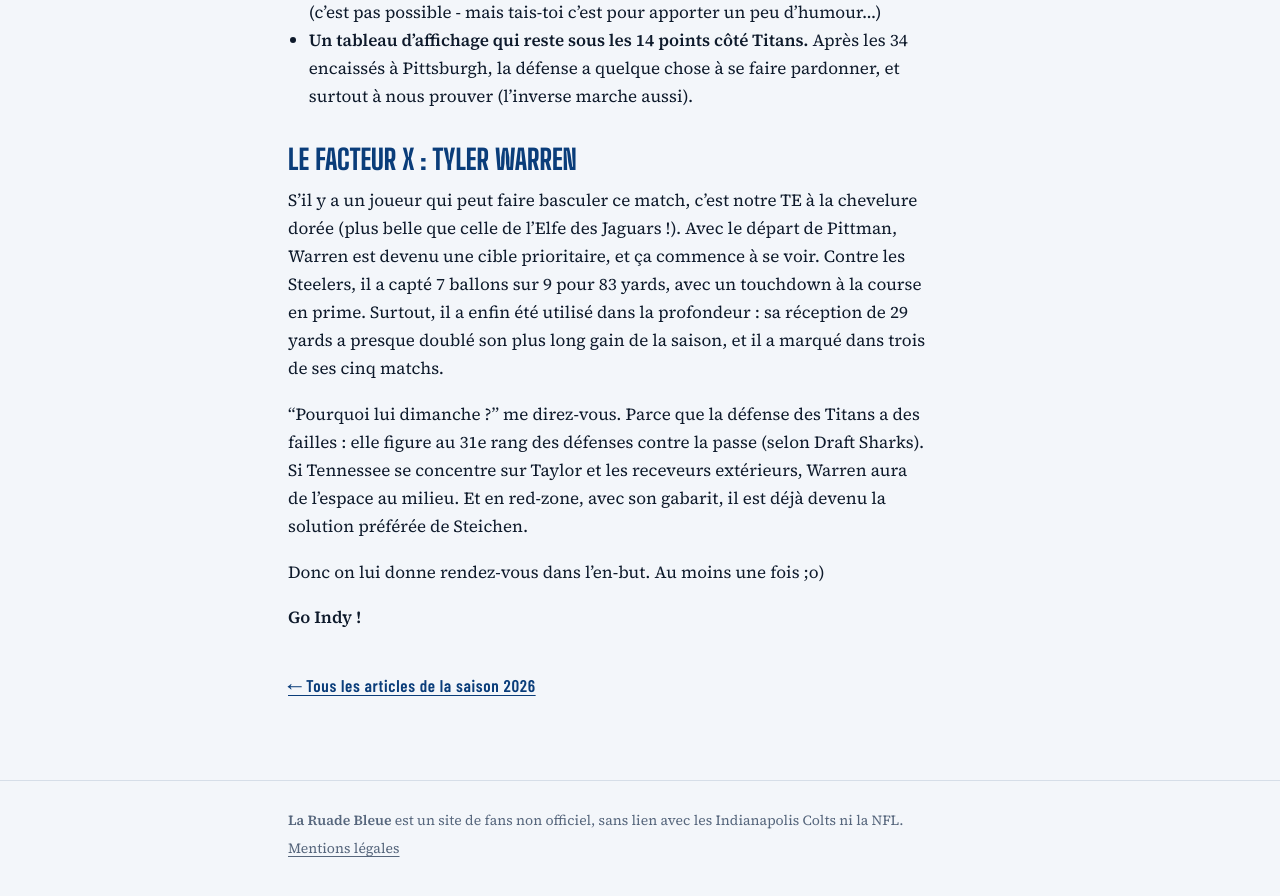
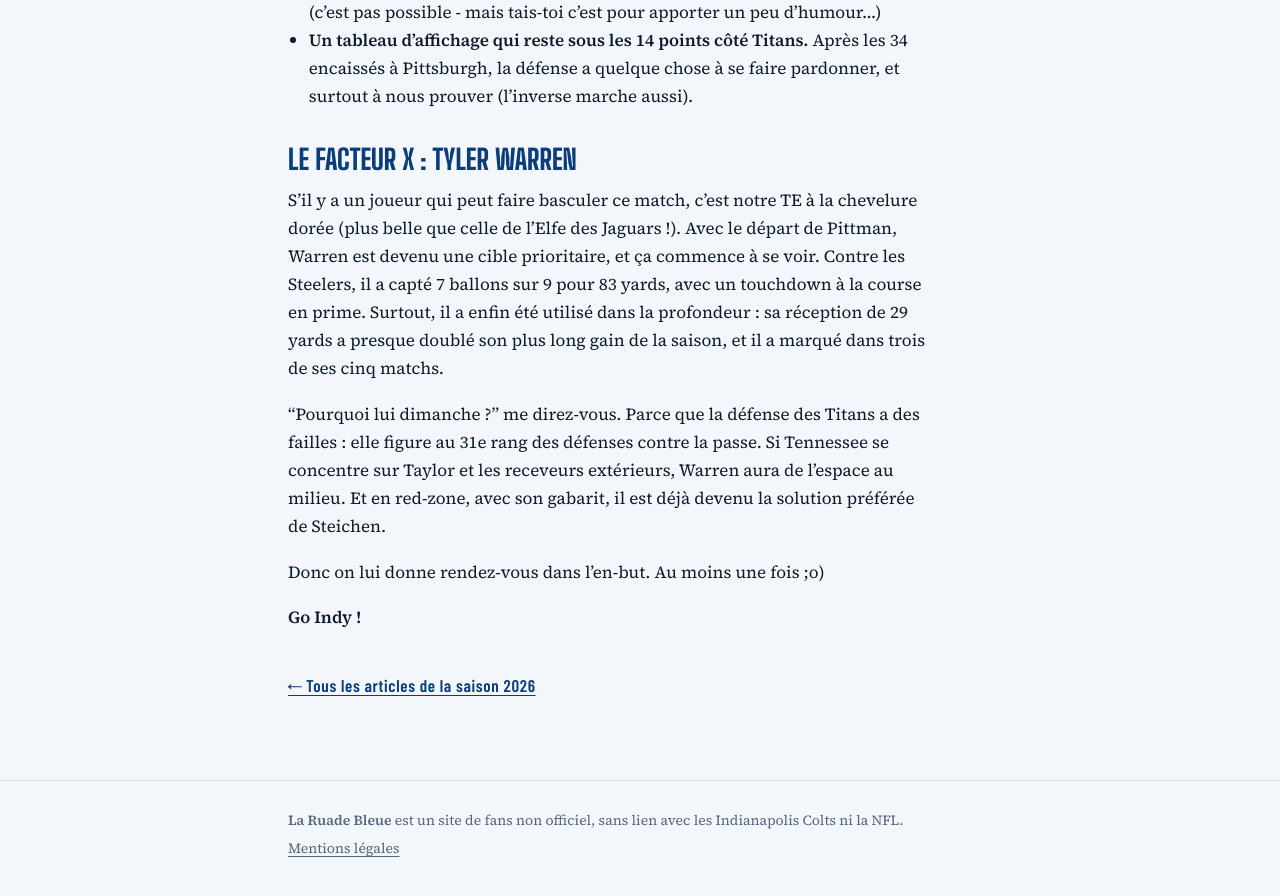
Before and after one commit to laruadebleue/laruadebleue.github.io, a Jekyll site: the page built from _posts/2026-10-16-titans-colts-deconnez-pas-les-mecs.md, in a window 1280 px wide and 900 px high, scrolled down 2724 px. Shown: the top 896 px of the window. Built offline with Jekyll 4.4.1, drawn with Linux system fonts in a browser that asks for light colours; some of the changed text lies outside the part shown.

Commit message:
Titans @ Colts : deux retouches de texte

```diff
--- a/_posts/2026-10-16-titans-colts-deconnez-pas-les-mecs.md
+++ b/_posts/2026-10-16-titans-colts-deconnez-pas-les-mecs.md
@@ -50,7 +50,7 @@
 
 S'il y a un joueur qui peut faire basculer ce match, c'est notre TE à la chevelure dorée (plus belle que celle de l'Elfe des Jaguars !). Avec le départ de Pittman, Warren est devenu une cible prioritaire, et ça commence à se voir. Contre les Steelers, il a capté 7 ballons sur 9 pour 83 yards, avec un touchdown à la course en prime. Surtout, il a enfin été utilisé dans la profondeur : sa réception de 29 yards a presque doublé son plus long gain de la saison, et il a marqué dans trois de ses cinq matchs.
 
-"Pourquoi lui dimanche ?" me direz-vous. Parce que la défense des Titans a des failles : elle figure au 31e rang des défenses contre la passe (selon Draft Sharks). Si Tennessee se concentre sur Taylor et les receveurs extérieurs, Warren aura de l'espace au milieu. Et en red-zone, avec son gabarit, il est déjà devenu la solution préférée de Steichen.
+"Pourquoi lui dimanche ?" me direz-vous. Parce que la défense des Titans a des failles : elle figure au 31e rang des défenses contre la passe. Si Tennessee se concentre sur Taylor et les receveurs extérieurs, Warren aura de l'espace au milieu. Et en red-zone, avec son gabarit, il est déjà devenu la solution préférée de Steichen.
 
 Donc on lui donne rendez-vous dans l'en-but. Au moins une fois ;o)
 
```
Also changed, not shown: other parts of _posts/2026-10-16-titans-colts-deconnez-pas-les-mecs.md (+1 -1 lines).
